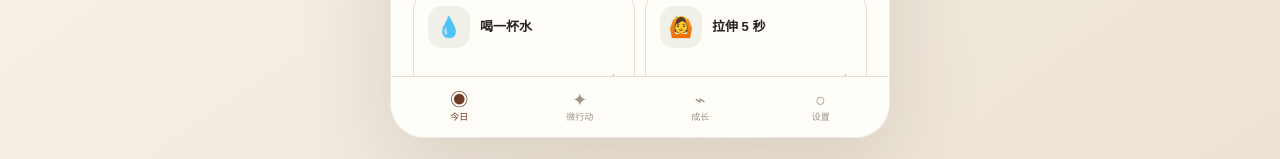
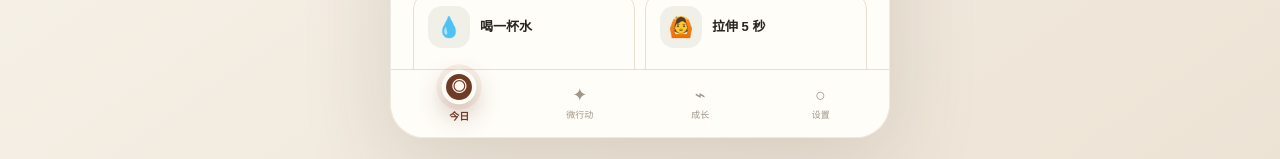
Before and after one commit to rizxlab/little-chestnut, a Next.js app: page / in a window 1280 px wide. Shown: the part 638-797 px from the top of the page. Built offline with nearby package versions, Linux system fonts and the light colour scheme.

Commit message:
Emphasize today navigation tab

```diff
--- a/app/check-in-app.tsx
+++ b/app/check-in-app.tsx
@@ -651,7 +651,9 @@ export function CheckInApp() {
         <nav className="bottom-nav" aria-label="主要导航">
           {NAV_ITEMS.map((item) => (
             <button
-              className={tab === item.id ? "active" : ""}
+              className={`${tab === item.id ? "active" : ""} ${
+                item.id === "today" ? "primary-tab" : ""
+              }`}
               type="button"
               key={item.id}
               onClick={() => setTab(item.id)}
--- a/app/globals.css
+++ b/app/globals.css
@@ -612,6 +612,33 @@ button { -webkit-tap-highlight-color: transparent; }
 }
 .bottom-nav button span { font-family: Georgia, serif; font-size: 18px; line-height: 1; }
 .bottom-nav button.active { color: var(--chestnut); }
+.bottom-nav button.primary-tab {
+  color: var(--chestnut);
+  font-size: 10px;
+  font-weight: 700;
+}
+.bottom-nav button.primary-tab span {
+  display: grid;
+  width: 32px;
+  height: 32px;
+  margin-top: -9px;
+  place-items: center;
+  border: 4px solid var(--paper);
+  border-radius: 50%;
+  color: #fff9ef;
+  background: var(--chestnut);
+  box-shadow:
+    0 7px 18px rgba(111, 59, 39, .25),
+    0 0 0 1px rgba(111, 59, 39, .1);
+  font-size: 14px;
+  transition: transform 180ms ease, box-shadow 180ms ease;
+}
+.bottom-nav button.primary-tab.active span {
+  transform: translateY(-3px) scale(1.08);
+  box-shadow:
+    0 10px 24px rgba(111, 59, 39, .32),
+    0 0 0 5px rgba(200, 144, 114, .13);
+}
 
 .toast {
   position: fixed;
--- a/public/sw.js
+++ b/public/sw.js
@@ -1,4 +1,4 @@
-const CACHE_NAME = "lizi-growth-v5";
+const CACHE_NAME = "lizi-growth-v6";
 const APP_SHELL = ["/", "/manifest.webmanifest", "/icon-192.png", "/icon-512.png", "/og.png"];
 
 self.addEventListener("install", (event) => {
```
